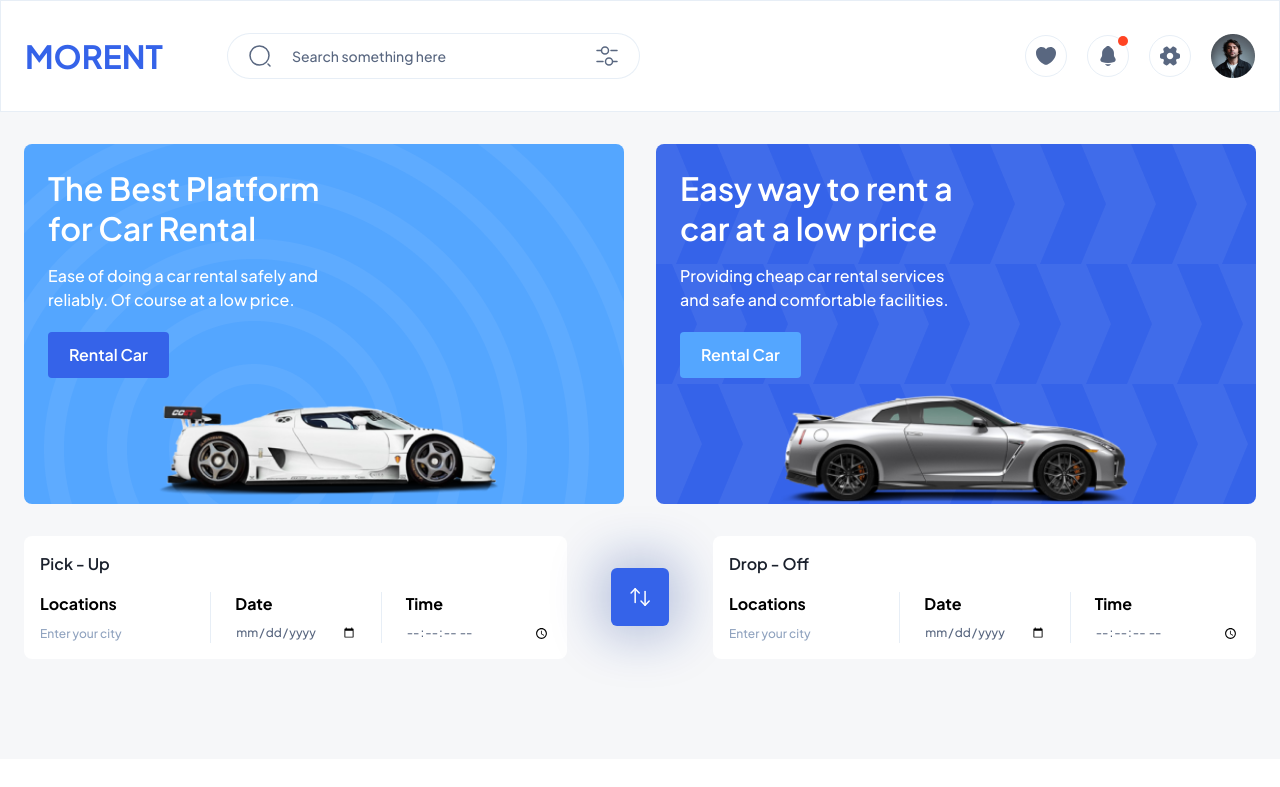
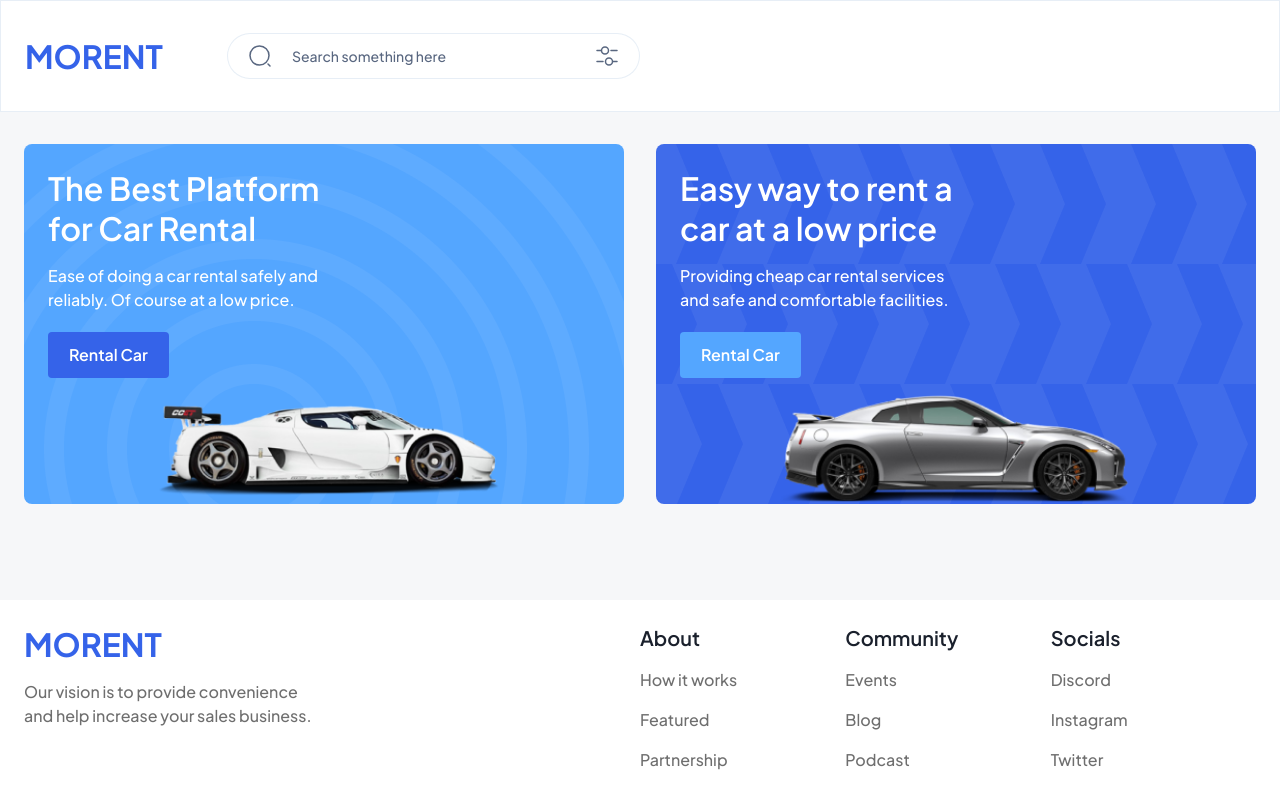
Before and after one commit to Povilas-Jablonskis/car-rental-nextjs, a Next.js app: page / in a window 1280 px wide. Shown: the top 787 px of the page. Built offline with nearby package versions, Linux system fonts and the light colour scheme; no server answers; the database is empty.

Commit message:
Removed some components until I work out what to do with them

```diff
--- a/app/_components/header/index.tsx
+++ b/app/_components/header/index.tsx
@@ -1,15 +1,7 @@
 "use client";
 
-import Image from "next/image";
-
-import profile from "@/public/images/profile.png";
 import Link from "next/link";
 import { usePathname } from "next/navigation";
-import HamburgerIcon from "../icons/hamburger";
-import HeartIcon from "../icons/heart";
-import SettingsIcon from "../icons/settings";
-import NavButton from "./navButton";
-import NotificationsButton from "./notificationsButton";
 import SearchInput from "./searchInput";
 
 export default function Header() {
@@ -29,7 +21,7 @@
           </Link>
           {!rentCarPath && <SearchInput />}
         </div>
-        <div className="flex items-center justify-between gap-x-5">
+        {/* <div className="flex items-center justify-between gap-x-5">
           <div className="hidden gap-x-5 lg:flex">
             <NavButton>
               <HeartIcon className="*:fill-secondary-400" />
@@ -52,7 +44,7 @@
               alt="Profile picture"
             />
           </div>
-        </div>
+        </div> */}
       </div>
     </header>
   );
--- a/app/cars/page.tsx
+++ b/app/cars/page.tsx
@@ -1,6 +1,5 @@
 import { use } from "react";
 import CarList from "../_components/panels/CarList";
-import PickupDropoffPicker from "../_components/pickupDropoffPicker";
 
 interface PageProps {
   searchParams: Promise<Record<string, string>>;
@@ -11,7 +10,7 @@
 
   return (
     <>
-      <PickupDropoffPicker breakpoint="xl" />
+      {/* <PickupDropoffPicker breakpoint="xl" /> */}
       <div className="grid gap-y-8">
         <CarList
           className="sm:grid-cols-2 xl:grid-cols-3"
--- a/app/page.tsx
+++ b/app/page.tsx
@@ -6,7 +6,6 @@
 import Ad from "./_components/panels/ad";
 import CarList from "./_components/panels/CarList";
 import CarListTitle from "./_components/panels/CarList/title";
-import PickupDropoffPicker from "./_components/pickupDropoffPicker";
 
 export default function Home() {
   return (
@@ -47,7 +46,7 @@
           </div>
         </Ad>
       </div>
-      <PickupDropoffPicker breakpoint="lg" />
+      {/* <PickupDropoffPicker breakpoint="lg" /> */}
       <div className="grid gap-y-8">
         <CarList
           className="sm:grid-cols-2 lg:grid-cols-3 xl:grid-cols-4"
```
